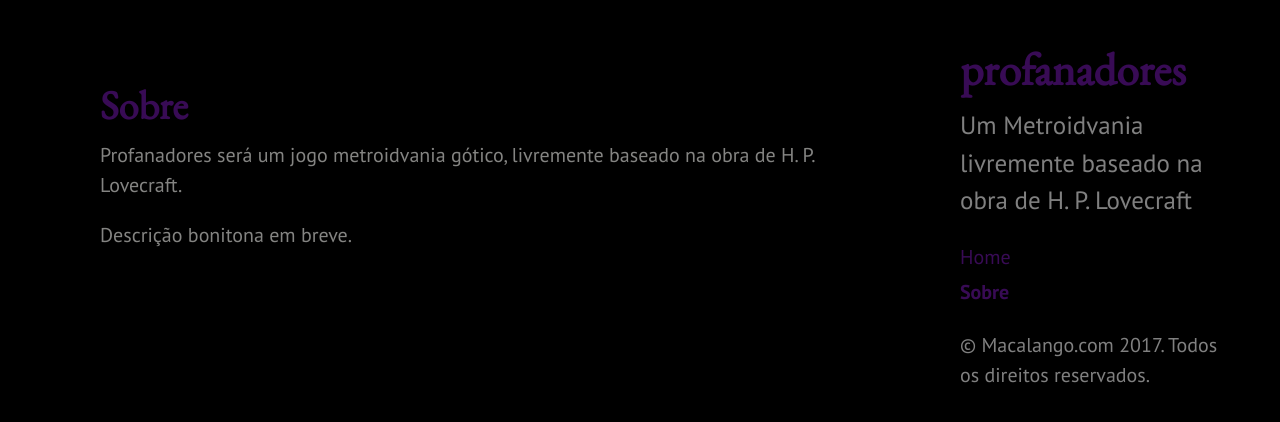
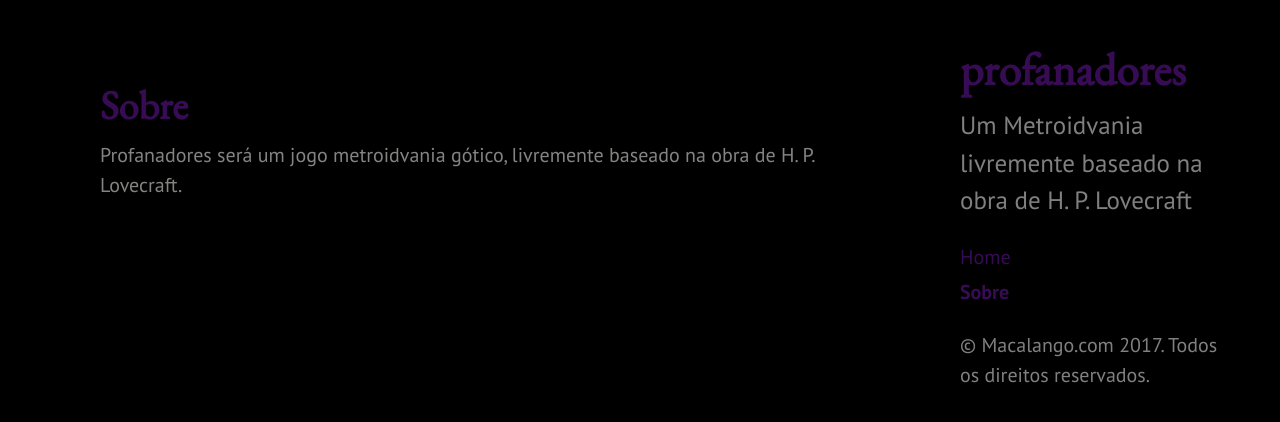
Before and after one commit to macalango/profanadores, a Jekyll site: the page built from about.md, in a window 1280 px wide. Shown: the top 422 px of the page. Built offline with Jekyll 4.4.1, drawn with Linux system fonts in a browser that asks for light colours.

```diff
--- a/404.html
+++ b/404.html
@@ -4,7 +4,7 @@ permalink: 404.html
 layout: default
 ---
 
-<p><img src="http://68.media.tumblr.com/e7cfe0074ae5fd4bd2f47735e9f53206/tumblr_mkwpqrtiJN1rsdpaso1_500.gif" alt="Página não encontrada" width="500" height="500" /></p>
+<p><img align="center" src="http://68.media.tumblr.com/e7cfe0074ae5fd4bd2f47735e9f53206/tumblr_mkwpqrtiJN1rsdpaso1_500.gif" alt="Página não encontrada" width="500" height="500" /></p>
 <div class="page">
   <h1 class="page-title">404: Página tão perdida quanto sua sanidade.</h1>
   <p class="lead">Bom... Isso é bem constrangedor... Isso nunca aconteceu comigo. Não sei qual o motivo, mas o link que você tá procurando deveria estar aqui. Talvez você não tá com o link certo... Talvez seja minha culpa... NUNCA SABEREMOS! Mas se quiser você pode <a href="{{ site.baseurl }}">voltar para o início</a> continuar sua procura.</p>
--- a/Gemfile
+++ b/Gemfile
@@ -7,3 +7,5 @@ gem "pygments.rb"
 gem "redcarpet"
 gem 'jekyll-github-metadata'
 gem 'github-pages', group: :jekyll_plugins
+gem 'jekyll-admin'
+gem 'tzinfo-data'
--- a/_config.yml
+++ b/_config.yml
@@ -12,6 +12,8 @@ gems:
 - jekyll-paginate
 - jekyll-gist
 - jekyll-github-metadata
+- jekyll-admin
+plugins_dir: ['jekyll-admin']
 highlighter: rouge
 permalink: pretty
 tagline: registro de desenvolvimento
--- a/about.md
+++ b/about.md
@@ -4,5 +4,3 @@ layout: page
 ---
 
 Profanadores será um jogo metroidvania gótico, livremente baseado na obra de H. P. Lovecraft.
-
-Descrição bonitona em breve.
```
Also changed, not shown: Gemfile.lock.
